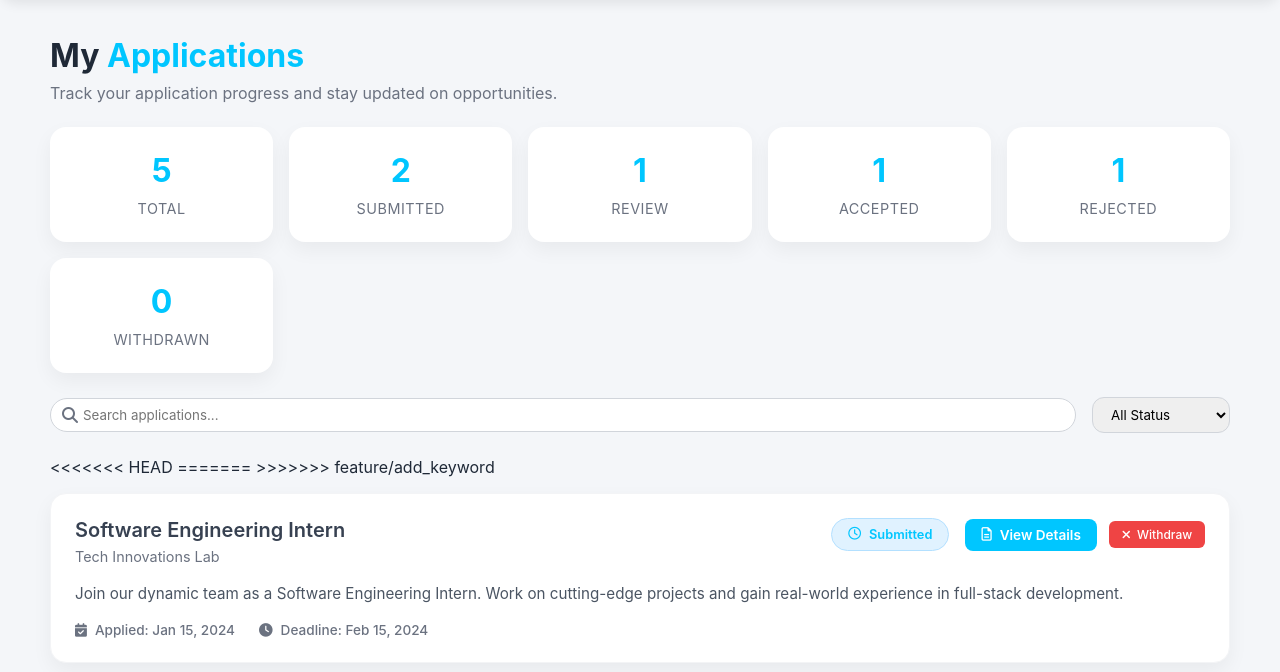
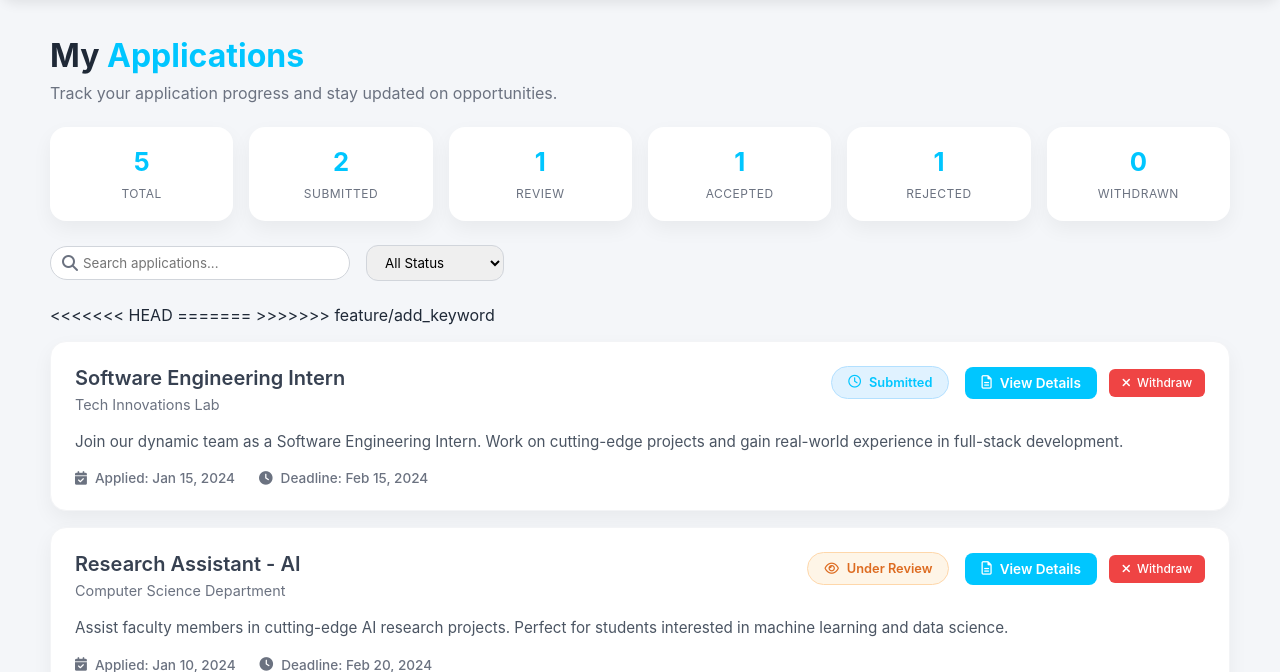
Before and after one commit to niccomalds/CSIT327-G7-CampusLink, a Django app: page /my-applications/ in a window 1280 px wide. Shown: the part 80-752 px from the top of the page. Run offline with Django 5.2, Linux system fonts and the light colour scheme; a user stored in the database is signed in; tables that the repository leaves empty hold one stand-in row (values such as "Sample post"); grey boxes marked "Sample" are stand-in pictures.

Commit message:
Update student dashboard UI - move dropdowns next to search bar and fix layout issues

```diff
--- a/Myapp/static/Myapp/applications_main.css
+++ b/Myapp/static/Myapp/applications_main.css
@@ -201,14 +201,14 @@ main {
 /* Statistics Row - Matching Dashboard */
 .stats-row {
     display: grid;
-    grid-template-columns: repeat(5, 1fr);
+    grid-template-columns: repeat(6, 1fr);
     gap: 1rem;
     margin: 24px 50px;
 }
 
 .stat-card {
     background: white;
-    padding: 1.5rem;
+    padding: 1.2rem 0.8rem;
     border-radius: 16px;
     text-align: center;
     box-shadow: 0 8px 20px rgba(0,0,0,0.05);
@@ -221,14 +221,14 @@ main {
 
 .stat-num {
     display: block;
-    font-size: 2rem;
+    font-size: 1.6rem;
     font-weight: bold;
     color: #00c6ff;
-    margin-bottom: 0.5rem;
+    margin-bottom: 0.3rem;
 }
 
 .stat-label {
-    font-size: 0.9rem;
+    font-size: 0.75rem;
     color: #6b7280;
     text-transform: uppercase;
     letter-spacing: 0.5px;
@@ -243,7 +243,7 @@ main {
 }
 
 .search-box {
-    flex: 1;
+    flex: 0 1 300px;
     position: relative;
 }
 
```
Also changed, not shown: MyLogin/templates/student_dashboard.html (+2 -38 lines).
